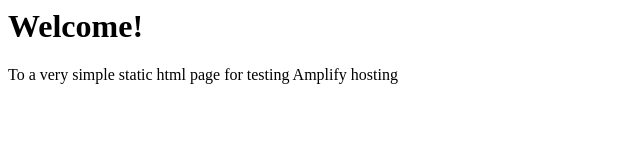
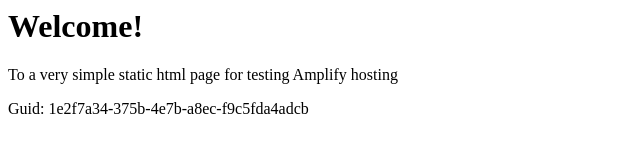
Before and after one commit to aws-aemilia-iad/Github-PR-Commit-Integration-Test-DoNotTouch-GitHubAutoBuildCanaryTest-v1-gamma-us-east-1, a website: page src/index.html in a window 1280 px wide. Shown: the whole page, without its empty margins (0-640 px from the left). Drawn offline with Linux system fonts and the light colour scheme.

Commit message:
commit from integ tests

```diff
--- a/src/index.html
+++ b/src/index.html
@@ -1,3 +1,5 @@
+
+
 <html lang="en">
 
 <head>
@@ -10,6 +12,6 @@
 <body>
     <h1>Welcome!</h1>
     <p>To a very simple static html page for testing Amplify hosting</p>
-</body>
+    <p>Guid: 1e2f7a34-375b-4e7b-a8ec-f9c5fda4adcb</p></body>
 
 </html>
```
